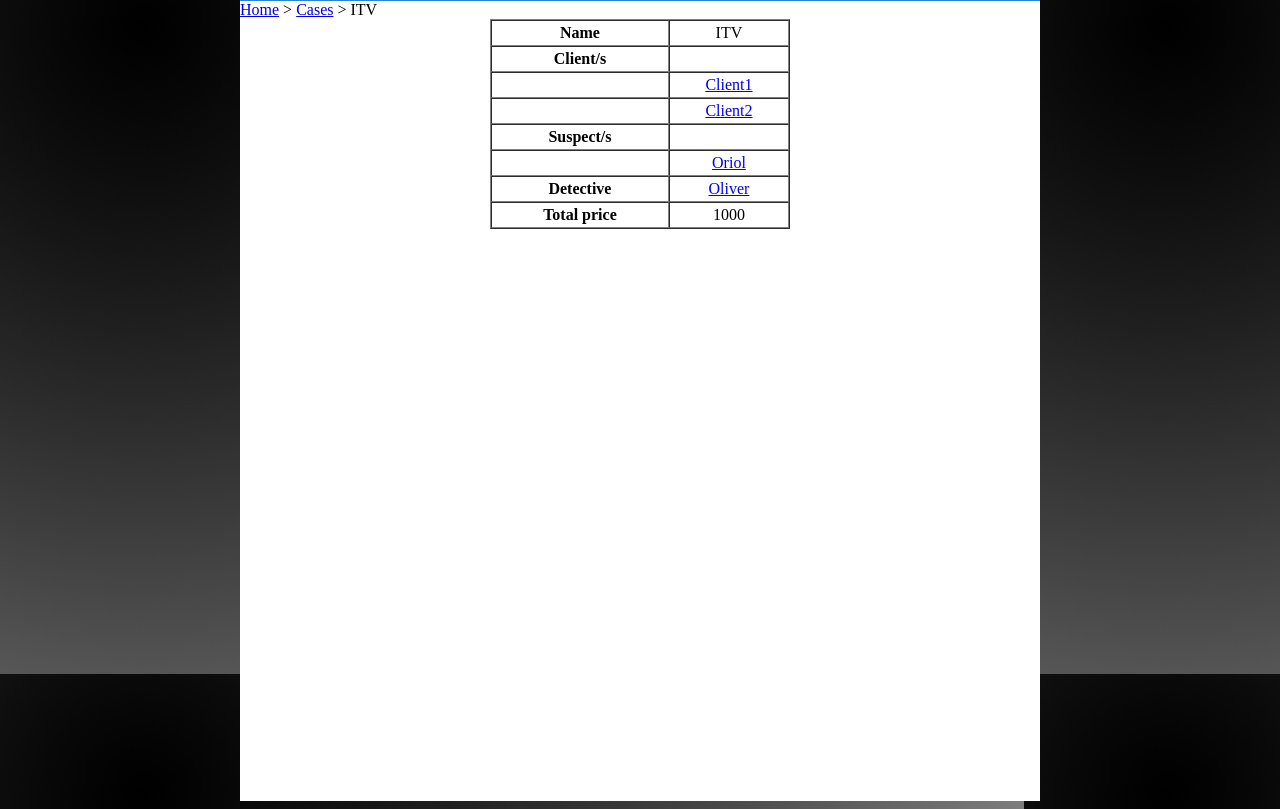
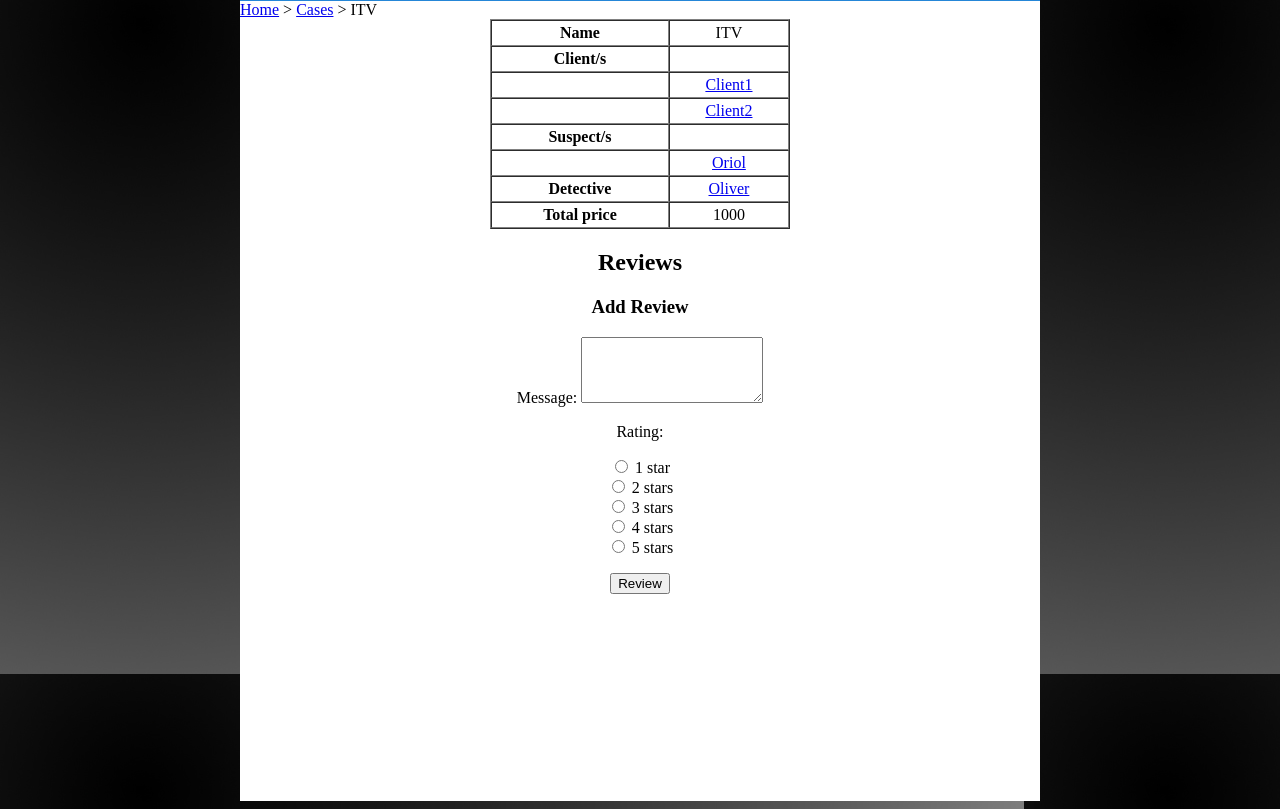
Before and after one commit to xbs1/Espionatge, a Django app: page /cases/1/ in a window 1280 px wide. Shown: the part 94-903 px from the top of the page. Run offline with Django 3.2, Linux system fonts and the light colour scheme; data comes from the database, SQL or seed files in the repository; both versions use the stored data as it was after the commit; parts of the project's set-up code (start-up, migrations or seed data) failed here and were passed over; some libraries are stand-ins or nearby versions.

Commit message:
Added create review option in a Case and Suspect (before, Client had only reviews option)

```diff
--- a/Espionatge/urls.py
+++ b/Espionatge/urls.py
@@ -97,9 +97,12 @@ urlpatterns = patterns('',
 	url(r'^api-auth/', include('rest_framework.urls', namespace='rest_framework')),
 
 
-	#Create a restaurant review, ex: /clients/1/reviews/create/
-	url(r'^clients/(\w+)/reviews/create/$',views.review),
-
+	#Create a client review, ex: /clients/1/reviews/create/
+	url(r'^clients/(\w+)/reviews/create/$',views.create_client_review),
+	#Create a suspect review, ex: /suspects/1/reviews/create/
+	url(r'^suspects/(\w+)/reviews/create/$',views.create_suspect_review),
+	#Create a case review, ex: /cases/1/reviews/create/
+	url(r'^cases/(\w+)/reviews/create/$',views.create_case_review),
 
 
 )
--- a/appEspionatge/admin.py
+++ b/appEspionatge/admin.py
@@ -6,3 +6,5 @@ admin.site.register(Client)
 admin.site.register(Detective)
 admin.site.register(Suspect)
 admin.site.register(ClientReview)
+admin.site.register(SuspectReview)
+admin.site.register(CaseReview)
--- a/appEspionatge/models.py
+++ b/appEspionatge/models.py
@@ -113,3 +113,9 @@ class Review(models.Model):
 
 class ClientReview(Review):
 	client = models.ForeignKey(Client)
+
+class CaseReview(Review):
+	case = models.ForeignKey(Case)
+
+class SuspectReview(Review):
+	suspect = models.ForeignKey(Suspect)
--- a/appEspionatge/templates/case.html
+++ b/appEspionatge/templates/case.html
@@ -56,8 +56,32 @@
 		</form>
 	</div>
 
-{% else %}
+{% endif %}
+
+	<h2>Reviews</h2>
+	<ul>
+		{% for review in case.reviews %}
+			<li>
+				<p>{{ review.rating }} star{{ review.rating|pluralize }}</p>
+				<p>{{ review.comment }}</p>
+				<p>Created in {{ review.date }}</p>
+			</li>
+		{% endfor %}
+	</ul>
+
+	<h3>Add	Review</h3>
+		<form action="/cases/{{case.id}}/reviews/create/" method="post">
+		{% csrf_token %}
+			Message: <textarea name="comment" id="comment" rows="4"></textarea>
+			<p>Rating:</p>
+			<p>{% for rate in RATING_CHOICES %}
+				<input type="radio" name="rating" id="rating{{ forloop.counter }}" value="{{ rate.1	}}" />
+				<label for="choice {{ forloop.counter }}">{{ rate.1	}} star{{ rate.0|pluralize }}</label>
+				<br/>
+			{% endfor %}
+			</p>
+		<input type="submit" value="Review"/>
+		</form>
 
 
-{% endif %}
 {% endblock %}
--- a/appEspionatge/views.py
+++ b/appEspionatge/views.py
@@ -20,7 +20,6 @@ from appEspionatge.models import *
 from appEspionatge.forms import *
 from xmlUtils  import *
 from jsonUtils import *
-
 
 def getFormat(request):
 
@@ -149,11 +148,14 @@ def case(request, ID):
 	except:
 		raise Http404('Cannot find case with ID "' + str(ID) + '"')
 
+	RATING_CHOICES = ((1, 1), (2, 2), (3, 3), (4, 4), (5, 5))
+
 	if getFormat(request) == 'html':
 		template = get_template('case.html')
-		variables = Context({
+		variables = RequestContext(request, {
 			'user' : request.user,
-			'case': case
+			'case': case,
+			'RATING_CHOICES' : RATING_CHOICES
 			})
 		output = template.render(variables)
 	else:
@@ -245,11 +247,14 @@ def suspect(request, ID):
 	except:
 		raise Http404('Cannot find suspect with ID "' + str(ID) + '"')
 
+	RATING_CHOICES = ((1, 1), (2, 2), (3, 3), (4, 4), (5, 5))
+
 	if getFormat(request) == 'html':
 		template = get_template('suspect.html')
-		variables = Context({
+		variables = RequestContext(request, {
 			'user' : request.user,
-			'suspect': suspect
+			'suspect': suspect,
+			'RATING_CHOICES' : RATING_CHOICES
 			})
 		output = template.render(variables)
 	else:
@@ -369,9 +374,12 @@ class DetectiveCreate(CreateView):
 		form.instance.user = self.request.user
 		return super(DetectiveCreate, self).form_valid(form)
 
+
 @csrf_protect
-def review(request, pk):
+def create_client_review(request, pk):
+
 	client = get_object_or_404(Client, pk=pk)
+	to_redirect = '/clients/' + str(pk)
 	review = ClientReview	(
 								rating=request.POST['rating'],
 								comment=request.POST['comment'],
@@ -379,8 +387,42 @@ def review(request, pk):
 								client=client
 							)
 	review.save()
-	#return HttpResponseRedirect(reverse('appEspionatge:clients',args=(client.id,)))
-	return redirect('/clients/'+ str(pk))
+	return redirect(to_redirect)
+
+@csrf_protect
+def create_suspect_review(request, pk):
+
+	suspect = get_object_or_404(Suspect, pk=pk)
+	to_redirect = '/suspects/' + str(pk)
+	review = SuspectReview 	(
+								rating=request.POST['rating'],
+								comment=request.POST['comment'],
+								user=request.user,
+								suspect=suspect
+							)
+	review.save()
+	return redirect(to_redirect)
+
+@csrf_protect
+def create_case_review(request, pk):
+
+	case = get_object_or_404(Case, pk=pk)
+	to_redirect = '/cases/' + str(pk)
+	review = CaseReview 	(
+								rating=request.POST['rating'],
+								comment=request.POST['comment'],
+								user=request.user,
+								case=case
+							)
+	review.save()
+	return redirect(to_redirect)
+
 
 def getClientReviews(client):
 	pass
+
+def getSuspectReview(suspect):
+	pass
+
+def getCaseReview(case):
+	pass
```
Also changed, not shown: appEspionatge/templates/suspect.html (+23 -1 lines), basedades.db.
